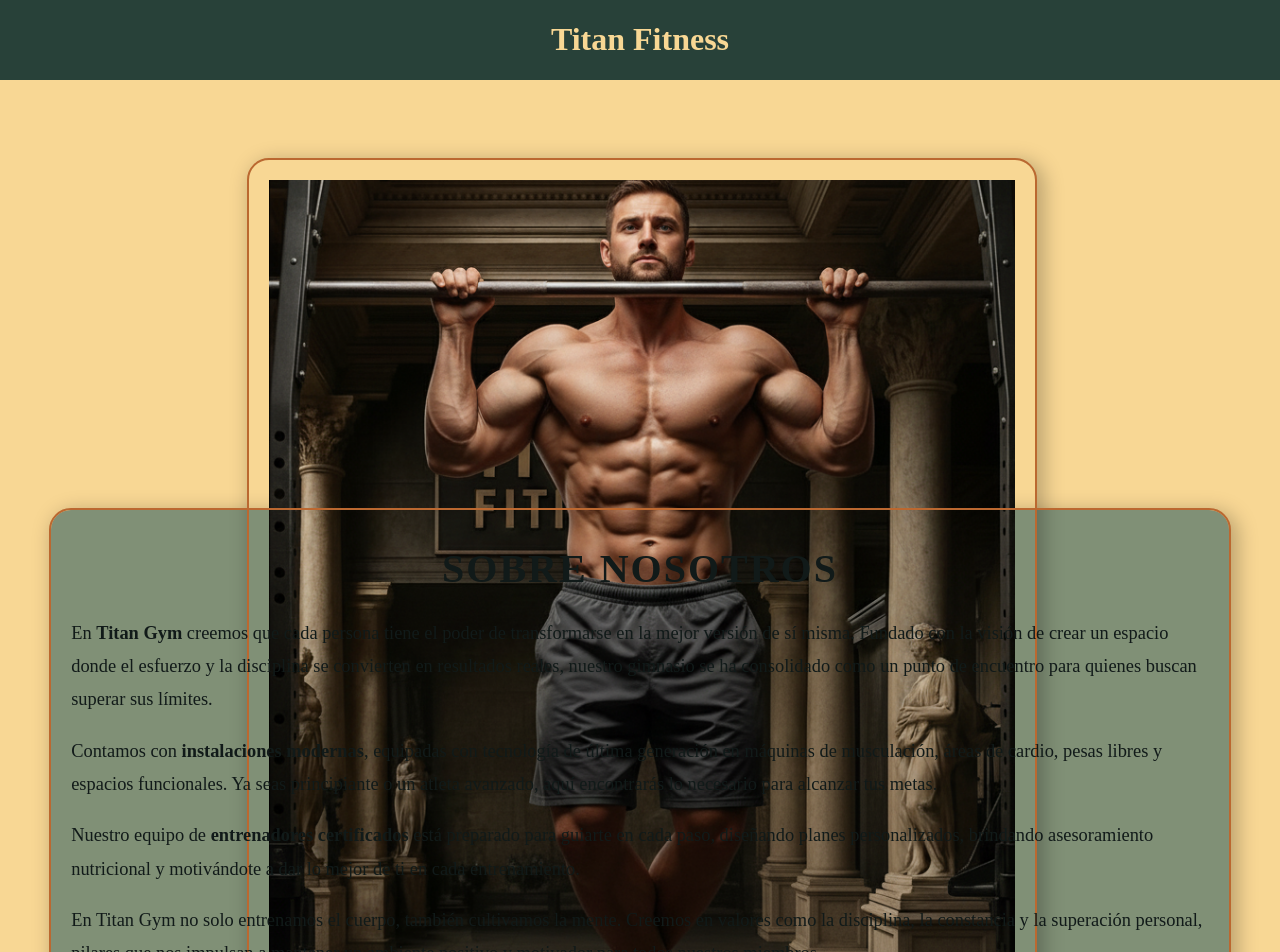
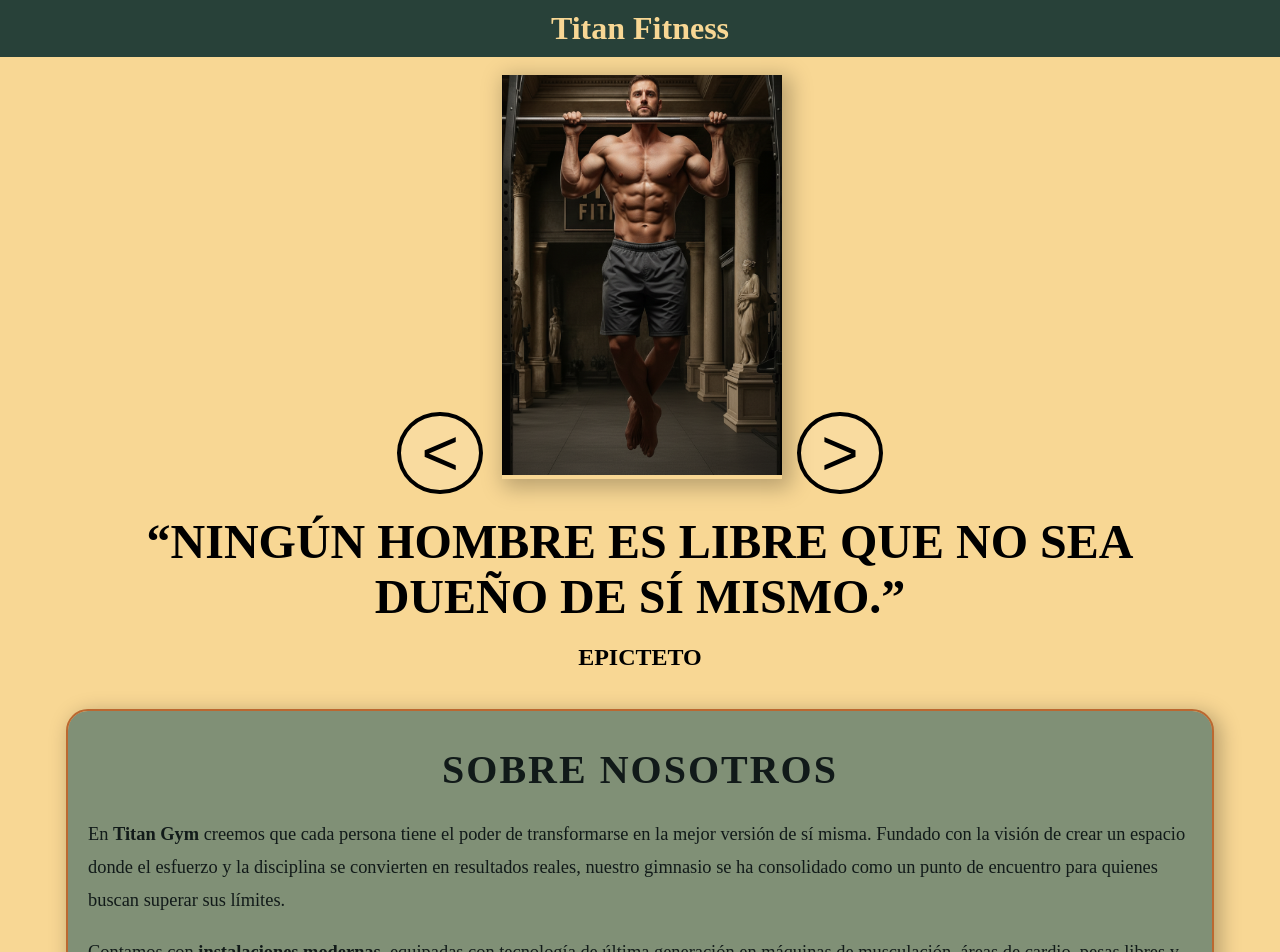
Before and after one commit to Belthesheep/gestion-pf, a React (Vite) app in the folder titanfitness/titansite/: page / in a window 1280 px wide. Shown: the top 952 px of the page. Built offline with nearby package versions, Linux system fonts and the light colour scheme.

Commit message:
fixed overlap, layout and adjusted design details

```diff
--- a/titanfitness/titansite/src/App.jsx
+++ b/titanfitness/titansite/src/App.jsx
@@ -6,7 +6,7 @@ function App() {
   return (
     <>
       <header><Header /></header>
-      <body><Body /></body>
+      <Body />
       <footer><Footer /></footer>
     </>
   )
--- a/titanfitness/titansite/src/components/Body.jsx
+++ b/titanfitness/titansite/src/components/Body.jsx
@@ -8,7 +8,7 @@ import "../index.css"
 const Body = () => {
   return (
 
-    <div className="body">
+    <div className="bodystyle">
         <GaleriaMotivacion />
         <About />
         <Cuadrodeprecios />
--- a/titanfitness/titansite/src/components/GaleriaMotivacion.jsx
+++ b/titanfitness/titansite/src/components/GaleriaMotivacion.jsx
@@ -26,12 +26,11 @@ const GaleríaMotivacion = () => {
           </div>
         </div>
         <button onClick={nextImage}>&gt;</button> {/* Flecha derecha */}
-      <p className="frase">
-         “Ningún hombre es libre que no sea dueño de sí mismo."
+        <div className="frase">
+           “Ningún hombre es libre que no sea dueño de sí mismo.”
            <p className="autor">
             Epicteto</p>
-
-      </p>
+        </div>
       </div>
   );
 };
--- a/titanfitness/titansite/src/index.css
+++ b/titanfitness/titansite/src/index.css
@@ -1,12 +1,22 @@
 :root {
   background-color: #f8d794;  /* Color de fondo para toda la pagina */
-  height: 3000px;
   box-sizing: border-box;
+}
+
+.bodystyle {
+  background-color: #f8d794;  /* Color de fondo para el body */
+  margin-top: 65px;
+  margin-bottom: 40px;
+  width: 100%;
+  box-sizing: content-box;
 }
 
 .frame {          /* Estilo para los cuadros de contenido */
   max-width: 90%;
-  margin: 60px auto;
+  margin:0px;
+  margin-left: 60px;
+  margin-right: 60px;
+  margin-bottom: 60px;
   padding: 20px;
   background-color: #809076;
   border-radius: 20px;
@@ -38,7 +48,7 @@
 .header{           /* Estilo para el header */
   background-color: #284139;
   position: fixed;
-  left:0%;
+  left: 0%;
   top: 0%;
   width: 100%;
   margin-bottom: 10px;
@@ -49,12 +59,13 @@
   text-align: center;
   padding: 0px;
   font-size: 2rem;
+  margin-top: 10px;
+  margin-bottom: 10px;
 }
 
 .footer{         /*estilo para el footer */
   background-color: #284139;
   position: absolute;
-  top: 3000px;
   left:0%;
   width: 100%;
 }
@@ -67,7 +78,7 @@
 }
 
 .body{          /* Estilo para el body */
-  margin-top: 150px ;
+  margin-top: 130px ;
   width: 100%;
   padding: 0;
   box-sizing: content-box;
@@ -106,9 +117,8 @@
 
 .galeria-motivacion {
   text-align: center;
-  background-color: #f8d794;
-  height: 300px;
   box-sizing: border-box;
+  margin-bottom: 40px;
 }
 
 .imagenes {
@@ -119,33 +129,29 @@
 .imagen-central {
   max-width: 90%;
   margin: 10px auto;
-  padding: 20px;
-  border-radius: 20px;
-  outline-style: solid;
-  outline-width: 2px;
-  outline-color: #bb6830;
   box-shadow: 5px 5px 20px 4px rgba(0, 0, 0, 0.25);
   text-align: center;
 }
 
 .imagen-central img {
   max-width: 100%;
-  height: auto;
+  height: 400px;
 }
 
 .frase {
   font-size: 3rem;
-  font-family: 'Bebas Neue', sans-serif; /* Fuente épica */
   font-weight: bold;
   text-align: center;
-  margin: 20px auto;
+  margin-top: 20px;
+  margin-left: auto;
+  margin-right: auto;
+  margin-bottom: 0px;
   max-width: 80%;
   text-transform: uppercase; /* Opcional: para mayúsculas */
 }
 
 .autor {
   font-size: 1.5rem; /* Tamaño menor que la frase para diferenciar */
-  font-family: 'Bebas Neue', sans-serif; /* Mantiene la fuente épica */
   font-weight: bold;
   text-align: center;
   margin: 20px auto; /* Espaciado debajo de la frase */
@@ -153,13 +159,23 @@
 }
 
 button {
-  background: none;
-  border: none;
-  font-size: 2rem;
+  background-color: rgba(255, 255, 255, 0.10);
+  border: solid 4px;
+  border-color: #000;
+  border-radius: 100%;
+  font-size: 4rem;
   cursor: pointer;
-  padding: 0 10px;
+  padding: 0 20px 0 20px;
 }
 
 button:hover {
   color: #bb6830;
+  background-color: rgba(255, 255, 255, 0.50);
+  box-shadow: 0 0 20px 5px #bb6830, 0 0 50px 20px #ffd6a0;
+  border-color: #bb6830;
+  transition:
+    background-color 0.3s ease,
+    color 0.3s ease,
+    box-shadow 0.3s ease,
+    border-color 0.3s ease;
 }
```
Lines whose indentation alone changed are shown as unchanged.
